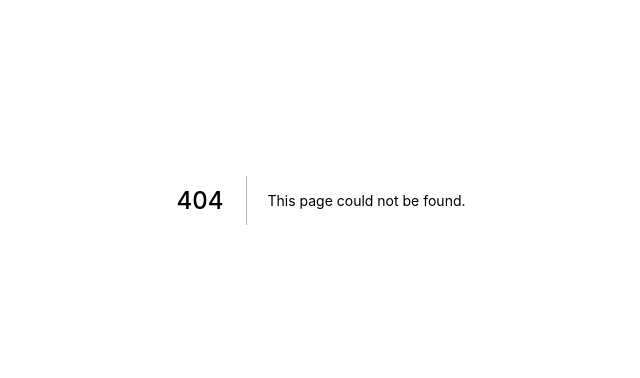
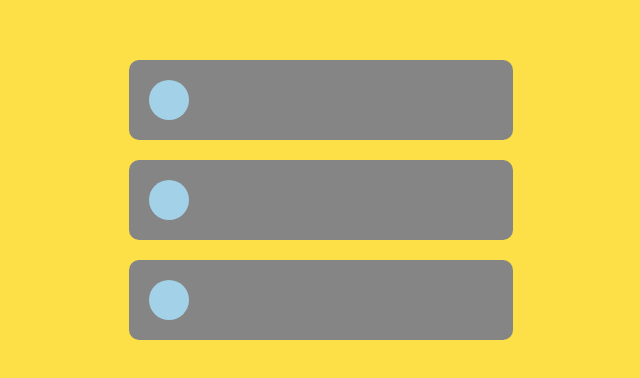
Before and after one commit to DDGG0531/quick-try-next-ts, a Next.js app: page /form-animate in a window 1280 px wide. Before the commit this address had no page. Shown: the part 200-578 px from the top of the page, without its empty margins (319-959 px from the left). Built offline with nearby package versions, Linux system fonts and the light colour scheme.

Commit message:
step1: animation works fine

```diff
--- /dev/null
+++ b/chakra.ts
@@ -0,0 +1,59 @@
+import { extendTheme, withDefaultColorScheme } from '@chakra-ui/react'
+import resolveConfig from 'tailwindcss/resolveConfig'
+import tailwindConfig from './tailwind.config'
+
+const tailwind = resolveConfig(tailwindConfig)
+
+const theme = extendTheme(
+  {
+    colors: { ...tailwind.theme.colors },
+    breakpoints: {
+      ...tailwind.theme.screens
+    },
+    styles: {
+      global: () => ({
+        body: {
+          bg: 'green.light',
+          color: 'gray.500'
+        }
+      })
+    },
+    // customize component
+    components: {
+      Button: {
+        // example
+        baseStyle: {
+          borderRadius: '10px'
+        },
+        variants: {
+          'with-shadow': {
+            boxShadow: '0 0 2px 2px #efdfde'
+          },
+          // 'light-blue': {
+          //   color: 'white',
+          //   bg: 'blue.400',
+          //   _hover: { bg: 'blue.500' },
+          //   _active: {
+          //     bg: 'blue.700'
+          //   }
+          // },
+          lighter: props => ({
+            color: 'white',
+            bg: `${props.colorScheme}.400`,
+            _hover: {
+              bg: `${props.colorScheme}.500`
+            },
+            _active: {
+              bg: `${props.colorScheme}.700`
+            }
+          })
+        }
+      }
+    }
+  },
+  withDefaultColorScheme({
+    colorScheme: 'green'
+  })
+)
+
+export default theme
--- a/package.json
+++ b/package.json
@@ -9,11 +9,15 @@
     "lint": "next lint"
   },
   "dependencies": {
+    "@chakra-ui/react": "^2.2.4",
+    "@emotion/react": "^11",
+    "@emotion/styled": "^11",
     "@hookform/resolvers": "^2.9.6",
     "@tailwindcss/forms": "^0.5.2",
     "@types/lodash-es": "^4.17.6",
     "axios": "^0.27.2",
     "date-fns": "^2.28.0",
+    "framer-motion": "^6.5.1",
     "lodash-es": "^4.17.21",
     "next": "12.2.2",
     "react": "18.2.0",
--- a/pages/_app.tsx
+++ b/pages/_app.tsx
@@ -2,6 +2,8 @@ import '../styles/globals.css'
 import type { AppProps } from 'next/app'
 import { QueryClient, QueryClientProvider } from 'react-query'
 import { useState } from 'react'
+import { ChakraProvider } from '@chakra-ui/react'
+import theme from '../chakra'
 
 function MyApp({ Component, pageProps }: AppProps) {
   const [queryClient] = useState(
@@ -17,7 +19,9 @@ function MyApp({ Component, pageProps }: AppProps) {
   )
   return (
     <QueryClientProvider client={queryClient}>
-      <Component {...pageProps} />
+      <ChakraProvider theme={theme}>
+        <Component {...pageProps} />
+      </ChakraProvider>
     </QueryClientProvider>
   )
 }
--- /dev/null
+++ b/pages/form-animate.tsx
@@ -0,0 +1,59 @@
+import { AnimatePresence, LayoutGroup, motion } from 'framer-motion'
+import { useState } from 'react'
+
+export default function FormAnimate() {
+  return (
+    <div className="bg-yellow-300">
+      <div className="mx-auto flex min-h-screen max-w-sm  items-center justify-center">
+        <LayoutGroup>
+          <motion.ul
+            layout
+            initial={{ borderRadius: 25 }}
+            className="flex w-full flex-col gap-5"
+          >
+            {items.map(item => (
+              <Item key={item} />
+            ))}
+          </motion.ul>
+        </LayoutGroup>
+      </div>
+    </div>
+  )
+}
+
+function Item() {
+  const [isOpen, setIsOpen] = useState(false)
+
+  const toggleOpen = () => setIsOpen(!isOpen)
+
+  return (
+    <motion.li
+      layout
+      onClick={toggleOpen}
+      initial={{ borderRadius: 10 }}
+      className="flex flex-col gap-5 bg-gray p-5"
+    >
+      {/* avatar */}
+      <motion.div className="h-10 w-10 rounded-full bg-blue-200" layout />
+      <AnimatePresence>{isOpen && <Content />}</AnimatePresence>
+    </motion.li>
+  )
+}
+
+function Content() {
+  return (
+    <motion.div
+      layout
+      initial={{ opacity: 0 }}
+      animate={{ opacity: 1 }}
+      exit={{ opacity: 0 }}
+    >
+      <input autoFocus />
+      <div className="mt-5 h-3 w-full rounded bg-pink-200" />
+      <div className="mt-5 h-3 w-full rounded bg-pink-200" />
+      <div className="mt-5 h-3 w-full rounded bg-pink-200" />
+    </motion.div>
+  )
+}
+
+const items = [0, 1, 2]
```
Also changed, not shown: 1 other file (tests, documents, lock files or other folders).
